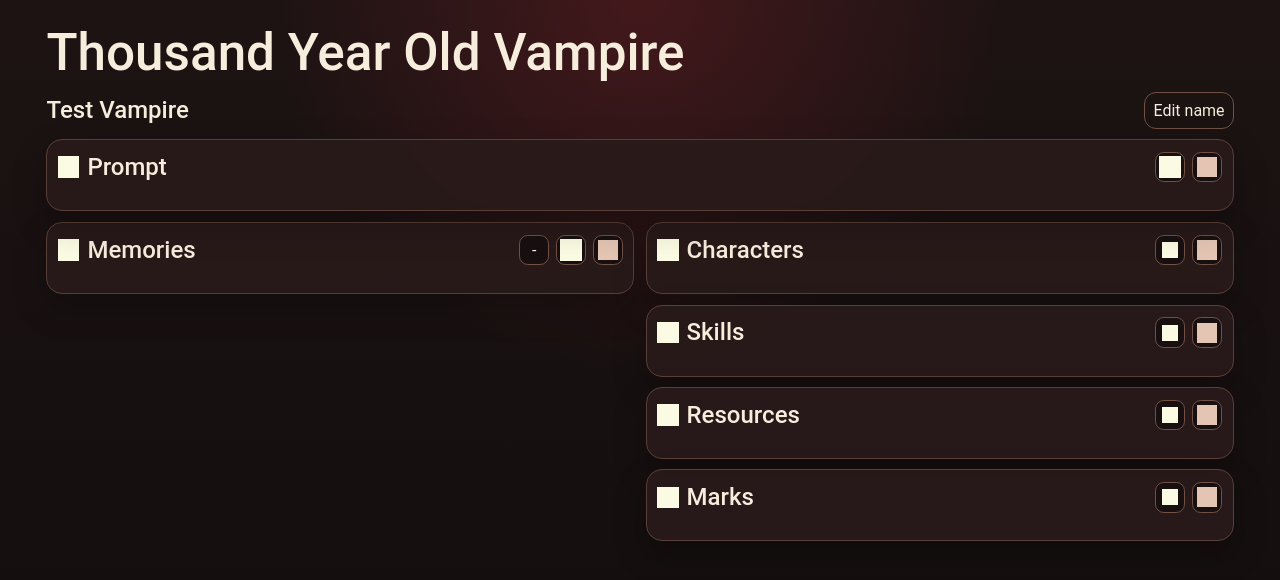
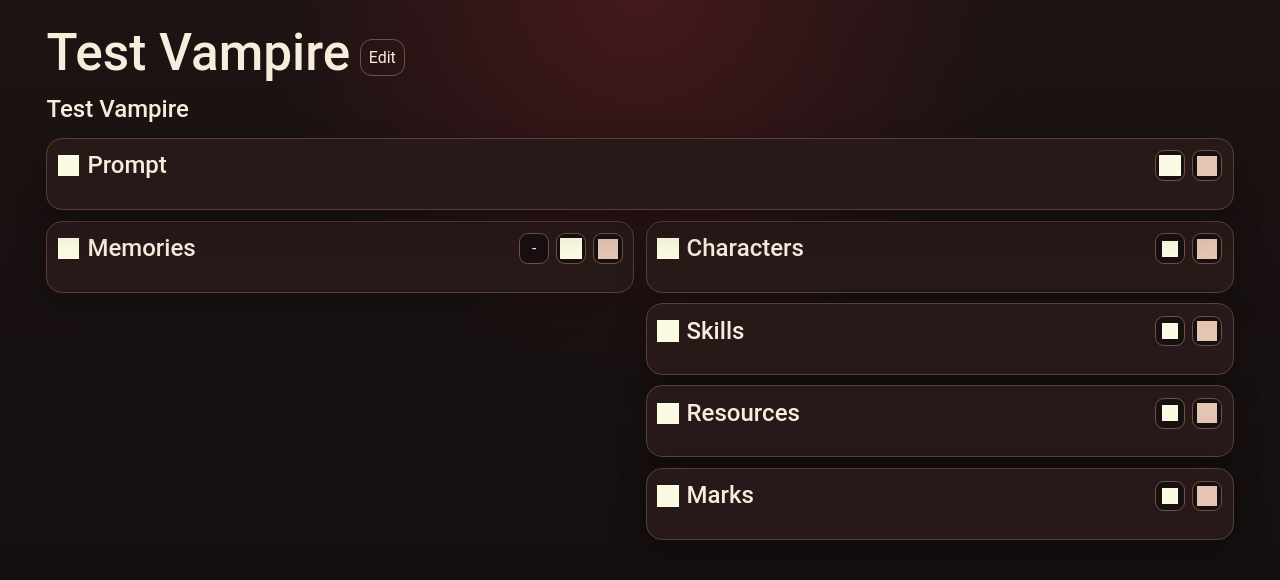
Before and after one commit to n21rl/1000yo, a website with bundled scripts: page index.html in a window 1280 px wide. Both pictures are taken after a click on the button "Test Vampire". Built offline with nearby package versions, Linux system fonts and the light colour scheme; grey boxes are pictures that could not be loaded.

Commit message:
Use vampire name as page header with edit button

```diff
--- a/index.html
+++ b/index.html
@@ -9,7 +9,10 @@
   <body>
     <main class="app">
       <section class="hero">
-        <h1>Thousand Year Old Vampire</h1>
+        <div class="hero-title-row">
+          <h1 id="hero-title">1000yo</h1>
+          <button type="button" id="edit-hero-name-button" class="ghost-button small-button" hidden>Edit</button>
+        </div>
       </section>
 
       <section id="menu-screen" class="card menu-screen">
@@ -153,7 +156,6 @@
       <section id="play-screen" class="play-layout" hidden>
         <div class="play-header">
           <h2><span id="play-name">Unnamed Vampire</span></h2>
-          <button type="button" id="edit-play-name-button" class="ghost-button small-button">Edit name</button>
         </div>
         <section class="play-grid">
           <article class="card play-card prompt-card" data-card-key="prompt">
--- a/src/features/play/events.js
+++ b/src/features/play/events.js
@@ -97,7 +97,7 @@
     event.stopPropagation();
     openTraitForm("mark");
   });
-  elements.editPlayNameButton.addEventListener("click", (event) => {
+  const handleEditName = (event) => {
     event.stopPropagation();
     const nextName = window.prompt("Edit vampire name", getCharacter().name);
     if (nextName === null) return;
@@ -105,6 +105,10 @@
     if (!didSave) return;
     markDirty();
     render();
+  };
+  [elements.editPlayNameButton, elements.editHeroNameButton].forEach((button) => {
+    if (!button) return;
+    button.addEventListener("click", handleEditName);
   });
   elements.decreaseMemorySlotsButton.addEventListener("click", () => {
     const memories = getCharacter().memories;
--- a/src/main.js
+++ b/src/main.js
@@ -1081,8 +1081,15 @@
   });
 };
 
+const renderHero = () => {
+  const vampireName = character.name || "Unnamed Vampire";
+  elements.heroTitle.textContent = currentScreen === "play" ? vampireName : "1000yo";
+  elements.editHeroNameButton.hidden = currentScreen !== "play";
+};
+
 const render = () => {
   setScreen(currentScreen);
+  renderHero();
   renderMenu();
   renderCreation();
   renderPlayLists();
--- a/src/styles.css
+++ b/src/styles.css
@@ -35,6 +35,12 @@
 
 .hero {
   padding: 0.5rem 0 0.35rem;
+}
+
+.hero-title-row {
+  display: flex;
+  align-items: center;
+  gap: 0.6rem;
 }
 
 h1,
--- a/src/ui/elements.js
+++ b/src/ui/elements.js
@@ -2,6 +2,8 @@
   menuScreen: "#menu-screen",
   creationScreen: "#creation-screen",
   playScreen: "#play-screen",
+  heroTitle: "#hero-title",
+  editHeroNameButton: "#edit-hero-name-button",
   playName: "#play-name",
   editPlayNameButton: "#edit-play-name-button",
   memorySlotsMeta: "#memory-slots-meta",
```
